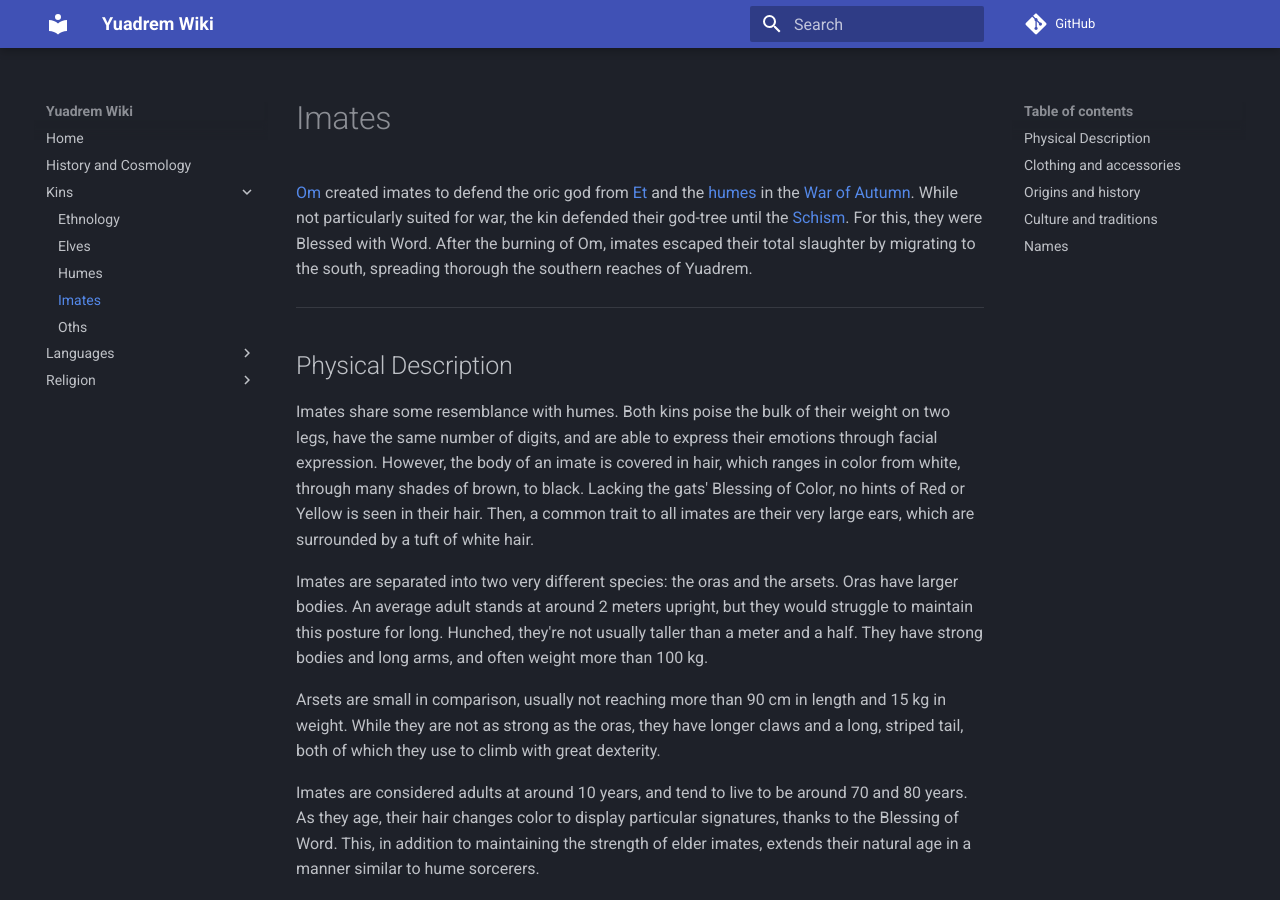
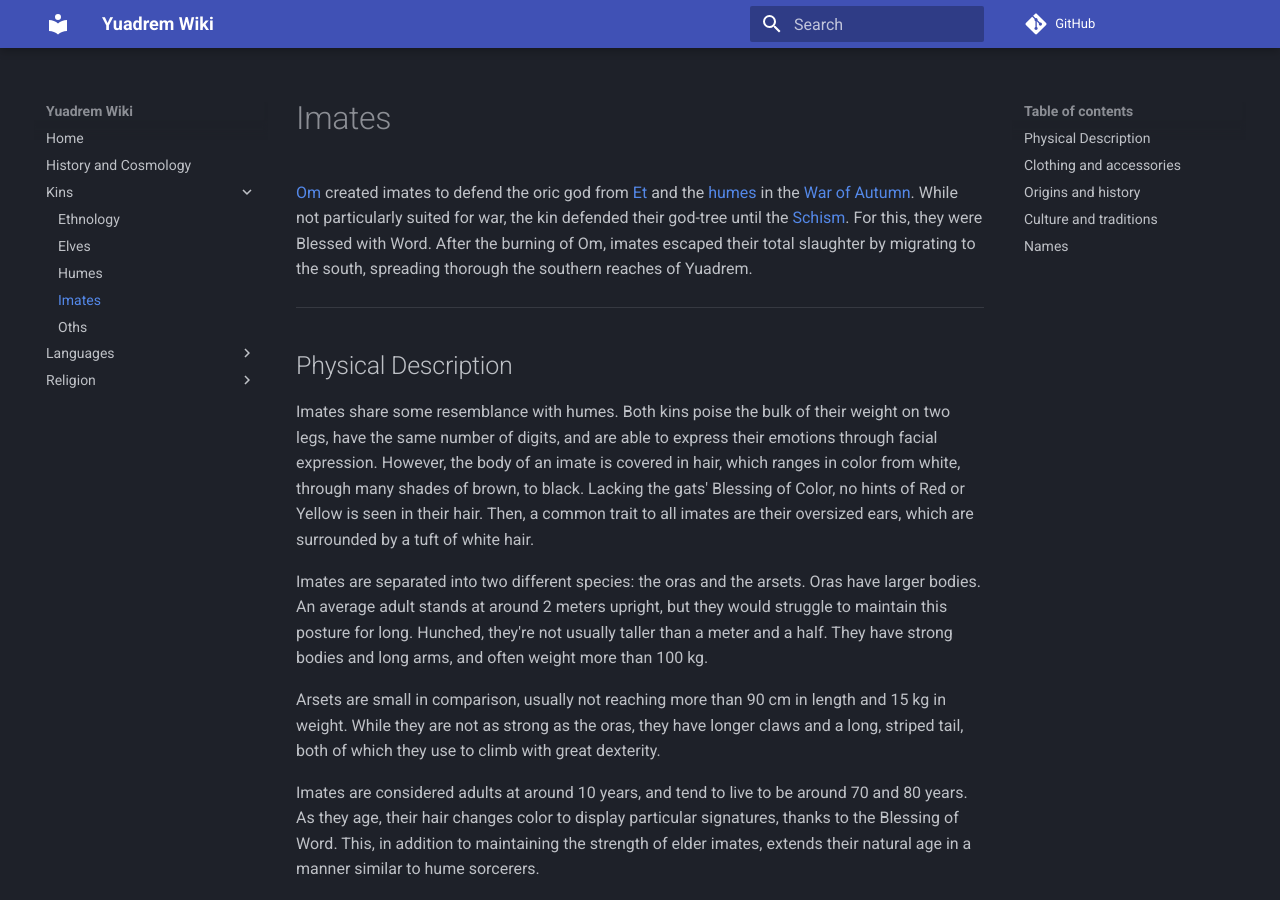
Before and after one commit to bleaktwig/yuadrem-wiki, an MkDocs documentation site: the page built from docs/kins/imate.md, in a window 1280 px wide and 900 px high. Built offline with MkDocs 1.6.1 and Material for MkDocs 9.7.7, drawn with Linux system fonts in a browser that asks for light colours; comment, search, counter and statistics services are not loaded; some of the changed text lies outside the part shown.

Commit message:
Reduced use of the word "very" (turns out i used it mostly on old writing, apparently i'm getting better at this stuff!)

```diff
--- a/docs/kins/imate.md
+++ b/docs/kins/imate.md
@@ -7,9 +7,9 @@
 
 ---
 ## Physical Description
-Imates share some resemblance with humes. Both kins poise the bulk of their weight on two legs, have the same number of digits, and are able to express their emotions through facial expression. However, the body of an imate is covered in hair, which ranges in color from white, through many shades of brown, to black. Lacking the gats' Blessing of Color, no hints of Red or Yellow is seen in their hair. Then, a common trait to all imates are their very large ears, which are surrounded by a tuft of white hair.
+Imates share some resemblance with humes. Both kins poise the bulk of their weight on two legs, have the same number of digits, and are able to express their emotions through facial expression. However, the body of an imate is covered in hair, which ranges in color from white, through many shades of brown, to black. Lacking the gats' Blessing of Color, no hints of Red or Yellow is seen in their hair. Then, a common trait to all imates are their oversized ears, which are surrounded by a tuft of white hair.
 
-Imates are separated into two very different species: the oras and the arsets. Oras have larger bodies. An average adult stands at around 2 meters upright, but they would struggle to maintain this posture for long. Hunched, they're not usually taller than a meter and a half. They have strong bodies and long arms, and often weight more than 100 kg.
+Imates are separated into two different species: the oras and the arsets. Oras have larger bodies. An average adult stands at around 2 meters upright, but they would struggle to maintain this posture for long. Hunched, they're not usually taller than a meter and a half. They have strong bodies and long arms, and often weight more than 100 kg.
 
 Arsets are small in comparison, usually not reaching more than 90 cm in length and 15 kg in weight. While they are not as strong as the oras, they have longer claws and a long, striped tail, both of which they use to climb with great dexterity.
 
@@ -44,7 +44,7 @@ In Fesh, it is common to see one or two of these arboreal communities inside tow
 **Death and return to Om.**
 It is a common belief that a dead imate's soul can only return to Om if its body rots under the earth. Imates traditionally bury their dead below their farmlands, and thus the huts of the oras serve to mourn the recently dead.
 
-For this reason, imates are very reacious to the [elves](elf.md) cycle of birth, since it retards their process of reunification with their god. Furthermore, burning a dead body is extreme sacrilege. If an imate dies by burning or in any way that won't allow its body to rot, as the their soul will never find their way back to Om.
+For this reason, imates find the [elves](elf.md) cycle of birth hard to accept, since it retards their process of reunification with their god. Furthermore, burning a dead body is extreme sacrilege. If an imate dies by burning or in any way that won't allow its body to rot, as the their soul will never find their way back to Om.
 
 **Specialized roles.**
 Due to their differences, oras and arsets tend to take different roles in their society. Arsets, being small and mobile, hunt, scout, and trade with neighboring villages. Oras, larger and stronger, defend the village, along with tending plantations, attending the young, and crafting items and accessories. Traditionally, one or more oras act as the village shamans, conducting rites and communing with the recently dead.
```
Also changed, not shown: docs/history.md (+1 -1 lines), docs/kins/elf.md (+1 -1 lines), docs/kins/hume.md (+2 -2 lines), docs/kins/index.md (+1 -0 lines), docs/languages/index.md (+9 -9 lines).
